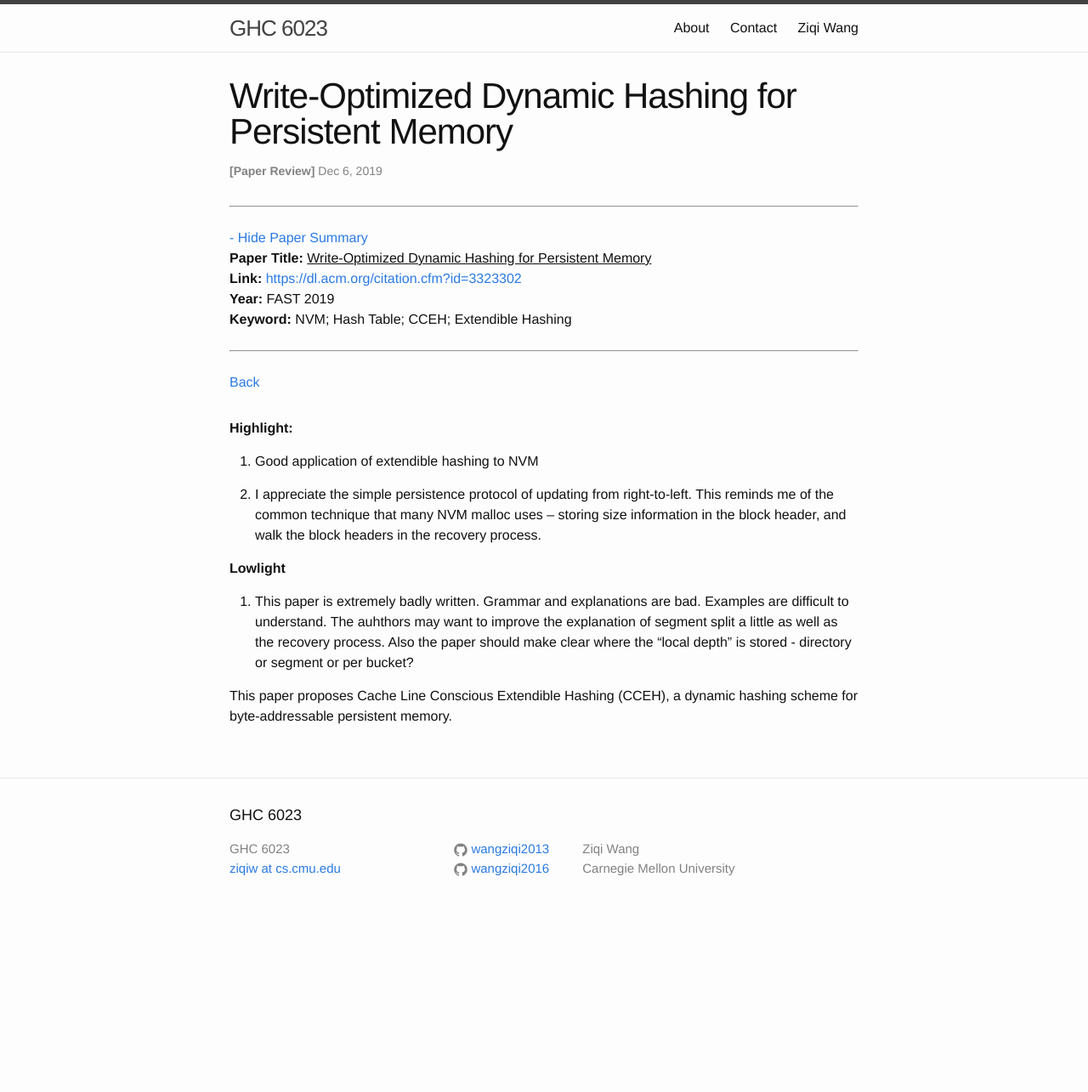
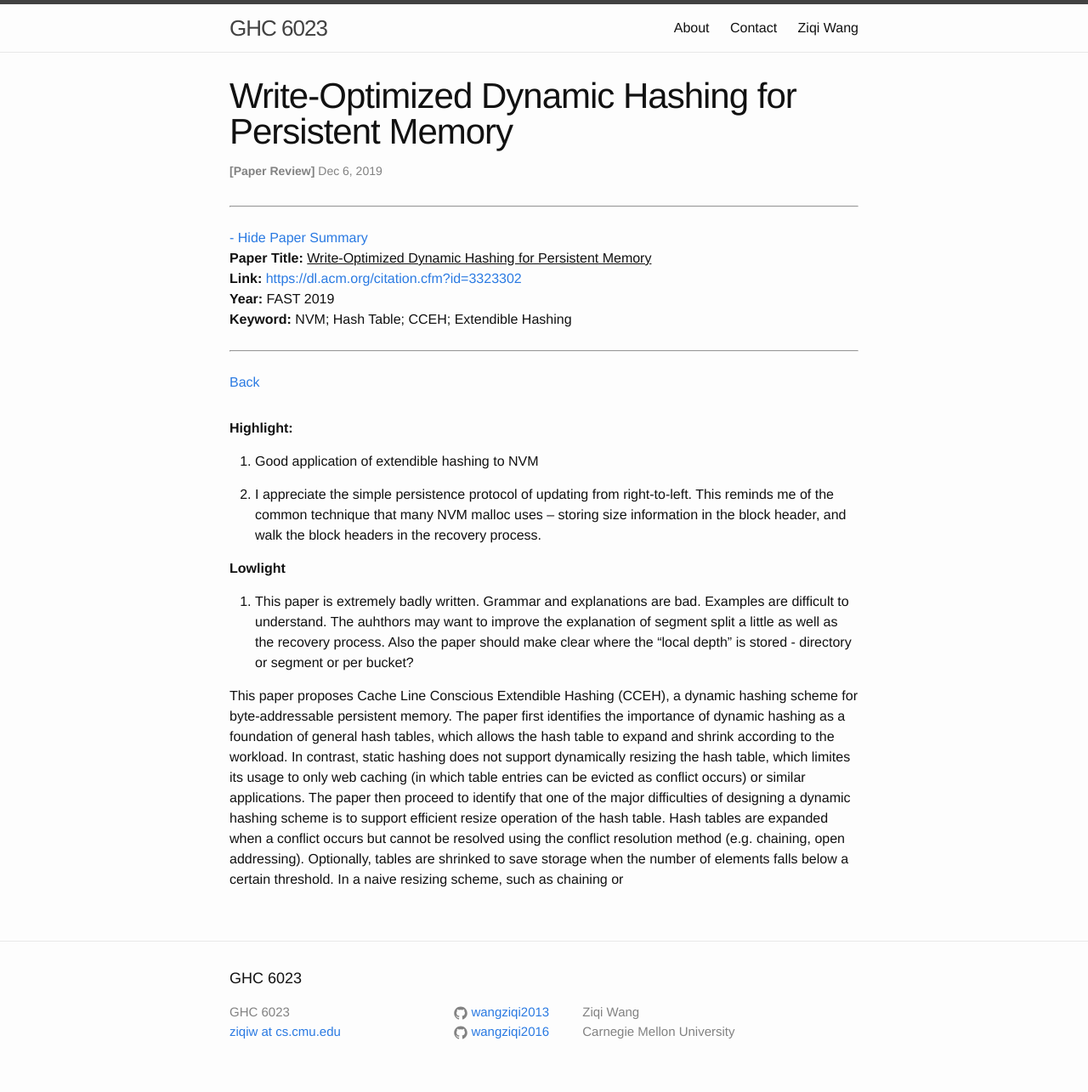
Before and after one commit to wangziqi2013/wangziqi2013.github.io, a Jekyll site: the page built from _posts/2019-12-06-cceh.markdown, in a window 1280 px wide. Shown: the whole page at 85% size. Built offline with Jekyll 4.4.1, drawn with Linux system fonts in a browser that asks for light colours; before the commit the page ends 1093 px from its top, so only the background shows below that.

Commit message:
Adding motivation

```diff
--- a/_posts/2019-12-06-cceh.markdown
+++ b/_posts/2019-12-06-cceh.markdown
@@ -28,4 +28,11 @@ version_mgmt:
    make clear where the "local depth" is stored - directory or segment or per bucket?
 
 This paper proposes Cache Line Conscious Extendible Hashing (CCEH), a dynamic hashing scheme for byte-addressable persistent
-memory.
+memory. The paper first identifies the importance of dynamic hashing as a foundation of general hash tables, which
+allows the hash table to expand and shrink according to the workload. In contrast, static hashing does not support dynamically
+resizing the hash table, which limites its usage to only web caching (in which table entries can be evicted as conflict occurs)
+or similar applications. The paper then proceed to identify that one of the major difficulties of designing a dynamic
+hashing scheme is to support efficient resize operation of the hash table. Hash tables are expanded when a conflict occurs
+but cannot be resolved using the conflict resolution method (e.g. chaining, open addressing). Optionally, tables are shrinked
+to save storage when the number of elements falls below a certain threshold. In a naive resizing scheme, such as chaining
+or
```
